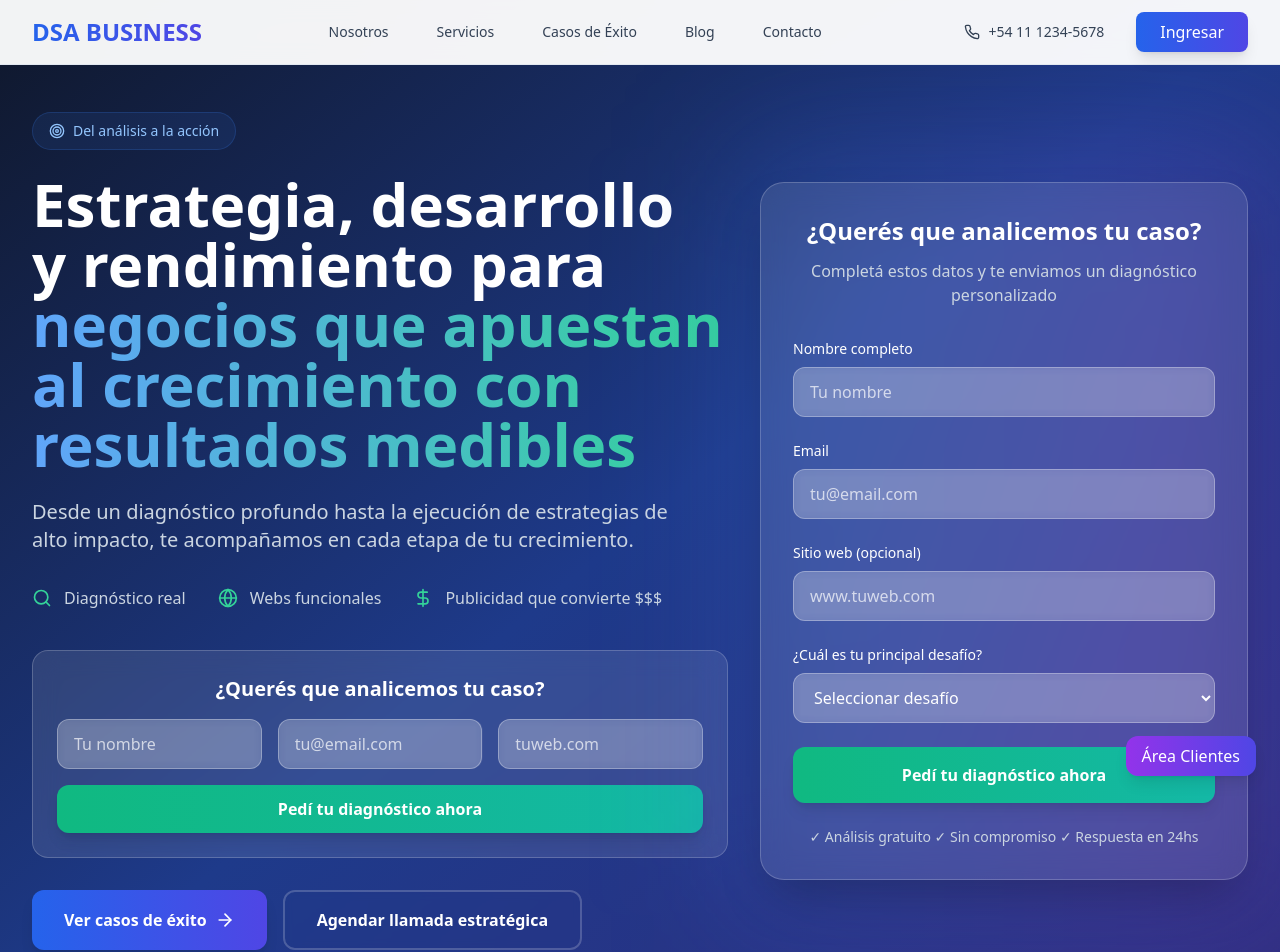
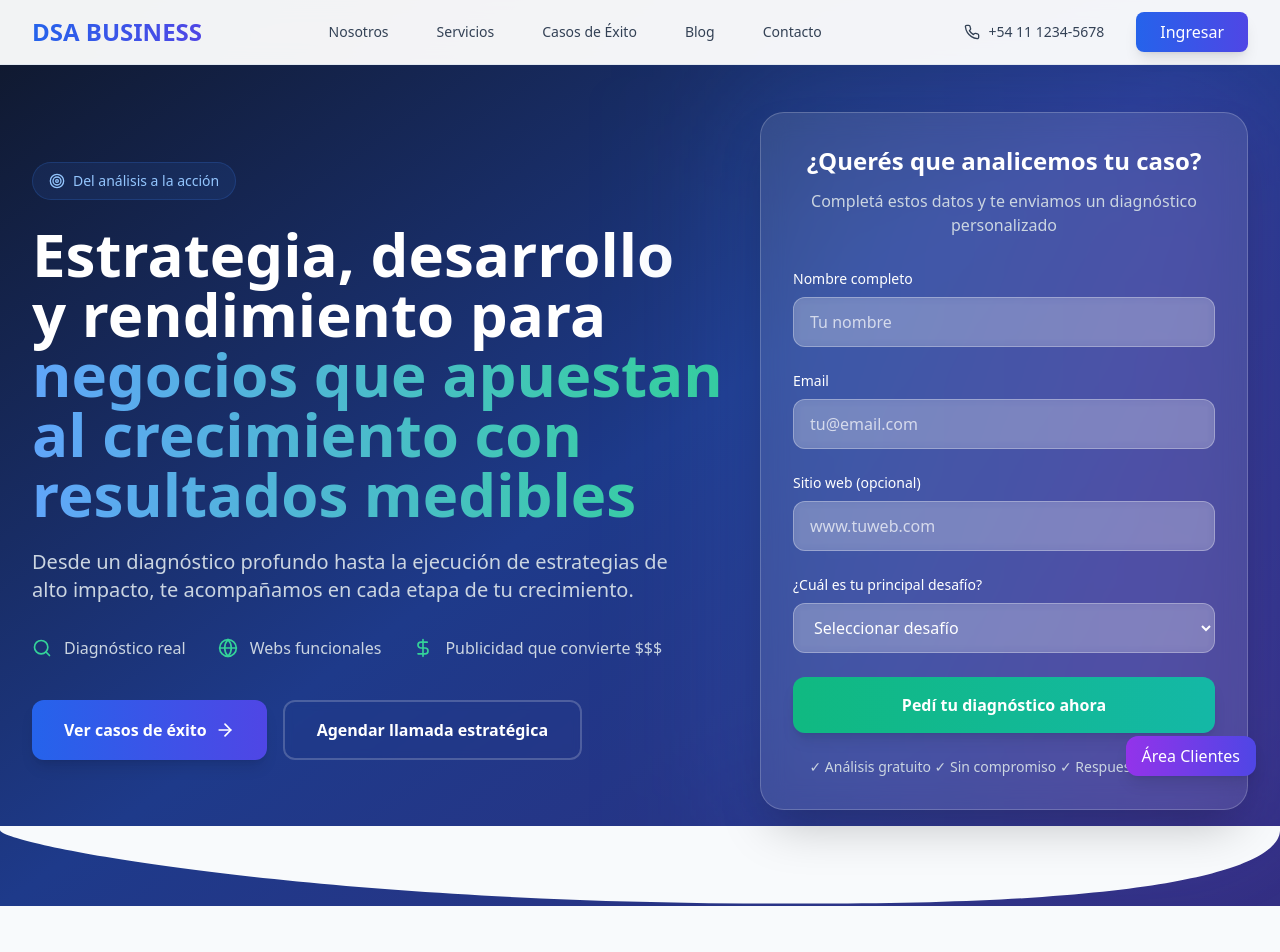
Before and after one commit to drex25/dsa-business, a React (Vite) app: page / in a window 1280 px wide. Shown: the top 952 px of the page. Built offline with nearby package versions, Linux system fonts and the light colour scheme.

Commit message:
Eliminar formulario duplicado

```diff
--- a/src/components/Hero.tsx
+++ b/src/components/Hero.tsx
@@ -47,38 +47,6 @@ const Hero: React.FC = () => {
                     <span className="text-slate-300 font-medium group-hover:text-blue-300">{benefit.text}</span>
                   </a>
                 ))}
-              </div>
-
-              {/* Mini Formulario */}
-              <div className="bg-white/10 backdrop-blur-md rounded-2xl p-6 border border-white/20 mb-8">
-                <h3 className="text-xl font-semibold text-white mb-4 text-center">
-                  ¿Querés que analicemos tu caso?
-                </h3>
-                <form className="space-y-4">
-                  <div className="grid sm:grid-cols-3 gap-4">
-                    <input
-                      type="text"
-                      placeholder="Tu nombre"
-                      className="px-4 py-3 rounded-xl bg-white/20 border border-white/30 text-white placeholder-white/70 focus:ring-2 focus:ring-blue-400 focus:border-transparent backdrop-blur-sm"
-                    />
-                    <input
-                      type="email"
-                      placeholder="tu@email.com"
-                      className="px-4 py-3 rounded-xl bg-white/20 border border-white/30 text-white placeholder-white/70 focus:ring-2 focus:ring-blue-400 focus:border-transparent backdrop-blur-sm"
-                    />
-                    <input
-                      type="url"
-                      placeholder="tuweb.com"
-                      className="px-4 py-3 rounded-xl bg-white/20 border border-white/30 text-white placeholder-white/70 focus:ring-2 focus:ring-blue-400 focus:border-transparent backdrop-blur-sm"
-                    />
-                  </div>
-                  <button
-                    type="submit"
-                    className="w-full px-6 py-3 bg-gradient-to-r from-emerald-500 to-teal-500 text-white font-semibold rounded-xl hover:from-emerald-600 hover:to-teal-600 transform hover:scale-105 transition-all duration-200 shadow-lg hover:shadow-xl"
-                  >
-                    Pedí tu diagnóstico ahora
-                  </button>
-                </form>
               </div>
 
               {/* CTA Buttons */}
```
